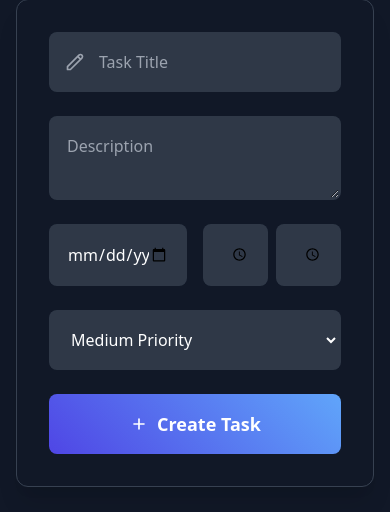
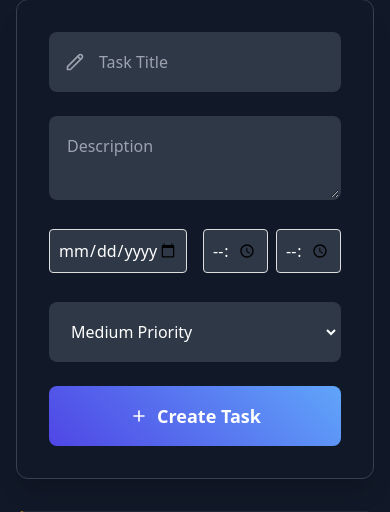
Before and after one commit to ibra-create/taskflow, a Flask app: page / in a window 390 px wide. Shown: the part 229-741 px from the top of the page. Run offline with Flask 2, Linux system fonts and the light colour scheme; data comes from the database, SQL or seed files in the repository.

Commit message:
Make form responsive for mobile devices

```diff
--- a/app.py
+++ b/app.py
@@ -2,7 +2,7 @@ import os
 from flask import Flask, render_template, request, redirect, url_for, jsonify, send_file
 from flask_sqlalchemy import SQLAlchemy
 from datetime import datetime
-import webview
+#import webview
 
 app = Flask(__name__)
 app.config['SQLALCHEMY_DATABASE_URI'] = 'sqlite:///tasks.db'
--- a/templates/index.html
+++ b/templates/index.html
@@ -55,6 +55,32 @@
         }
         .gradient-button:hover::after {
             opacity: 1;
+        }
+        /* Mobile-friendly form styling */
+        .form-group {
+            margin-bottom: 15px;
+        }
+
+        .time-inputs {
+            display: flex;
+            gap: 10px;
+            flex-wrap: wrap;
+        }
+
+        input[type="date"],
+        input[type="time"] {
+            width: 100%;
+            padding: 8px;
+            margin: 5px 0;
+            border: 1px solid #ddd;
+            border-radius: 4px;
+        }
+
+        @media (max-width: 768px) {
+            /* Mobile-specific adjustments */
+            .time-inputs {
+                flex-direction: column;
+            }
         }
     </style>
 </head>
```
